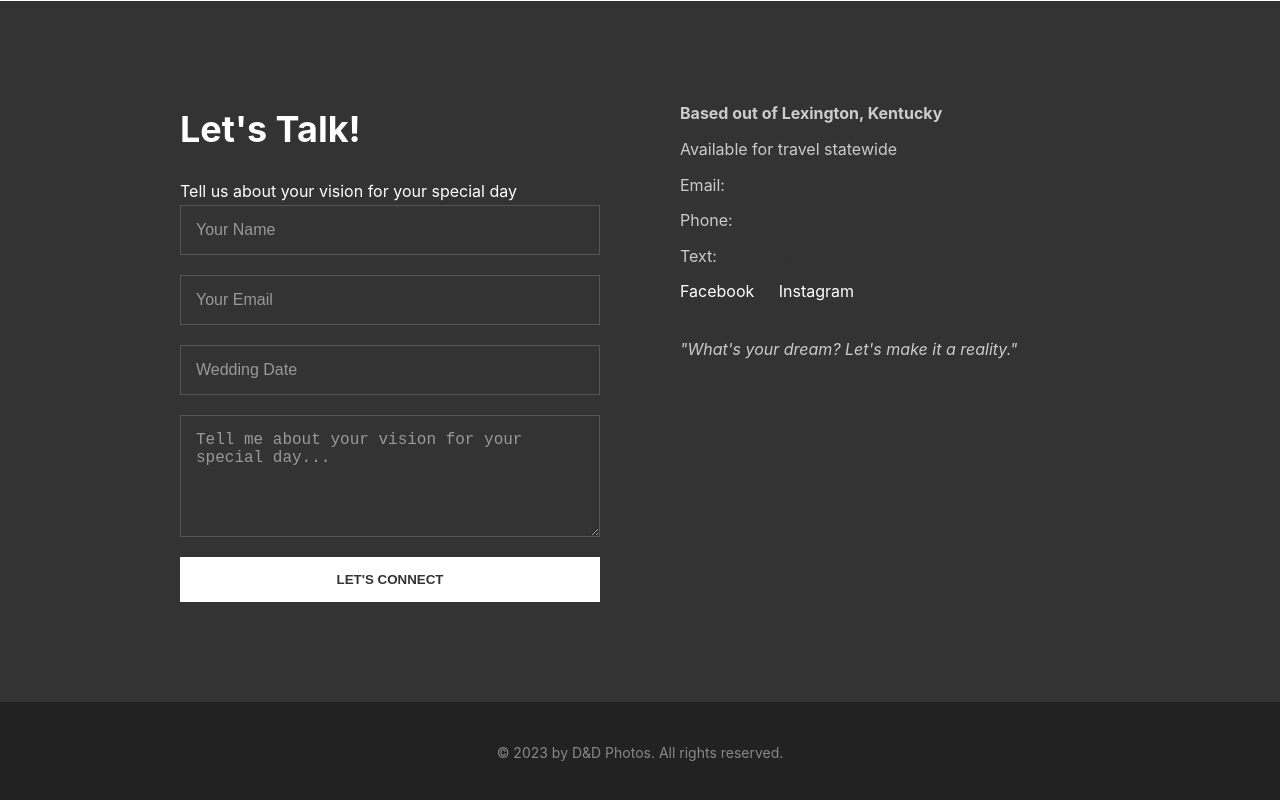
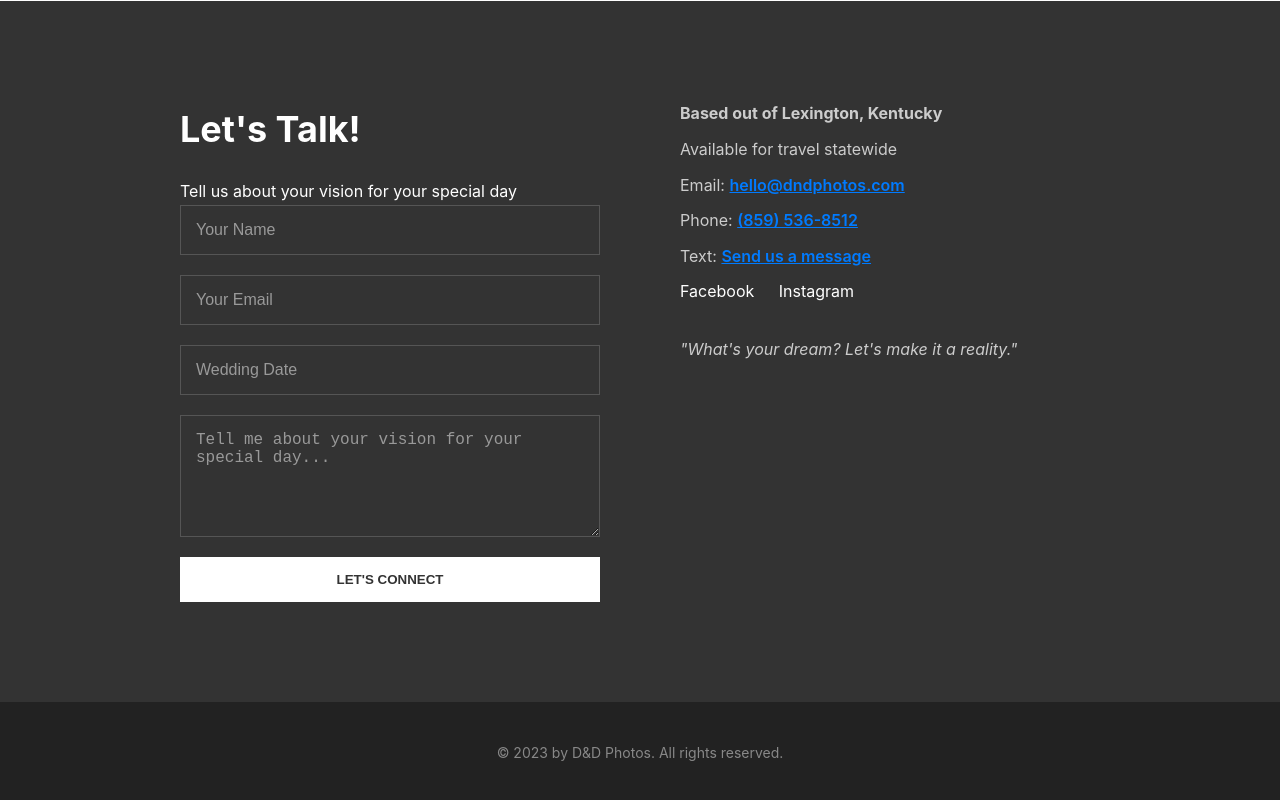
Before and after one commit to deisylewis/DDphotoswebsite, a plain HTML site: page index.html in a window 1280 px wide. Shown: the part 5181-5981 px from the top of the page. Drawn offline with Linux system fonts and the light colour scheme.

Commit message:
Improve contact link visibility - blue color with underline for better contrast

```diff
--- a/index.html
+++ b/index.html
@@ -547,15 +547,15 @@
         }
 
         .contact-link {
-            color: #333;
-            text-decoration: none;
-            font-weight: 500;
+            color: #007bff;
+            text-decoration: underline;
+            font-weight: 600;
             transition: color 0.3s ease;
         }
 
         .contact-link:hover {
-            color: #666;
-            text-decoration: underline;
+            color: #0056b3;
+            text-decoration: none;
         }
 
         .social-links a {
```
